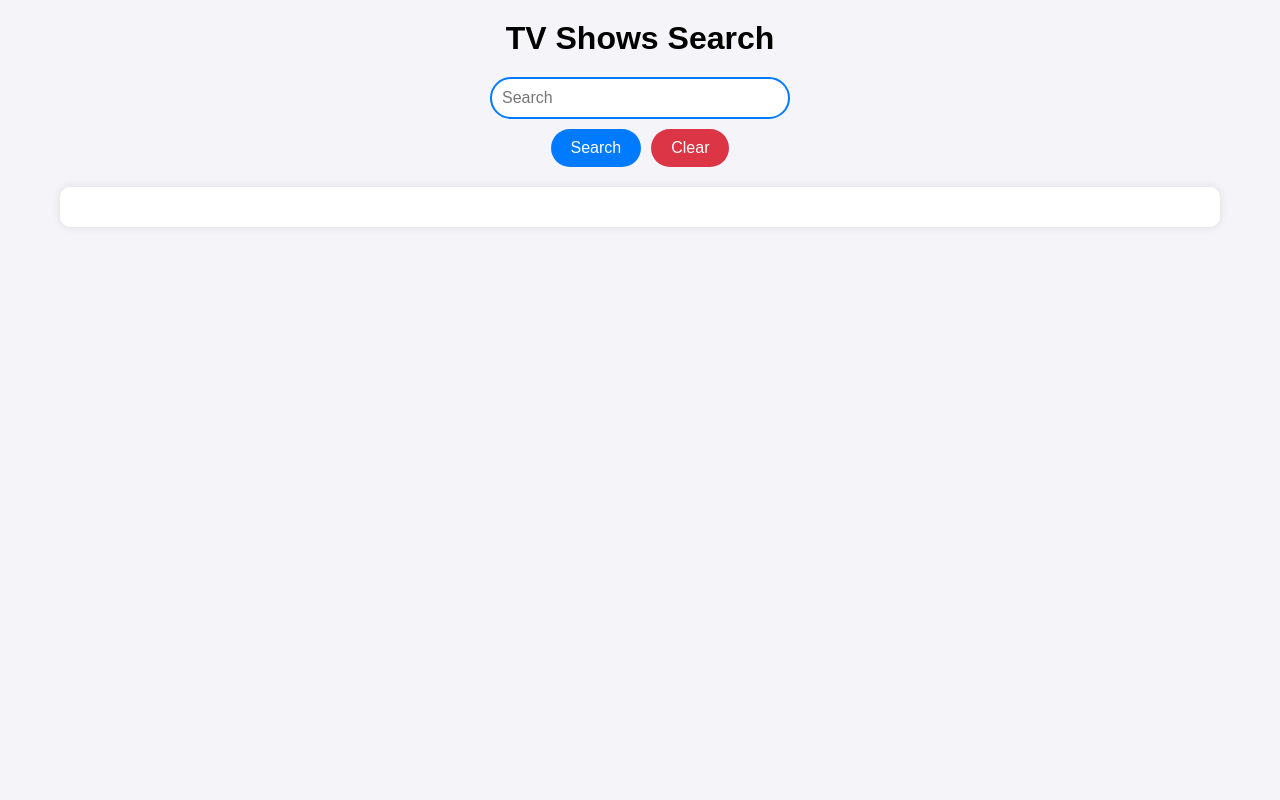
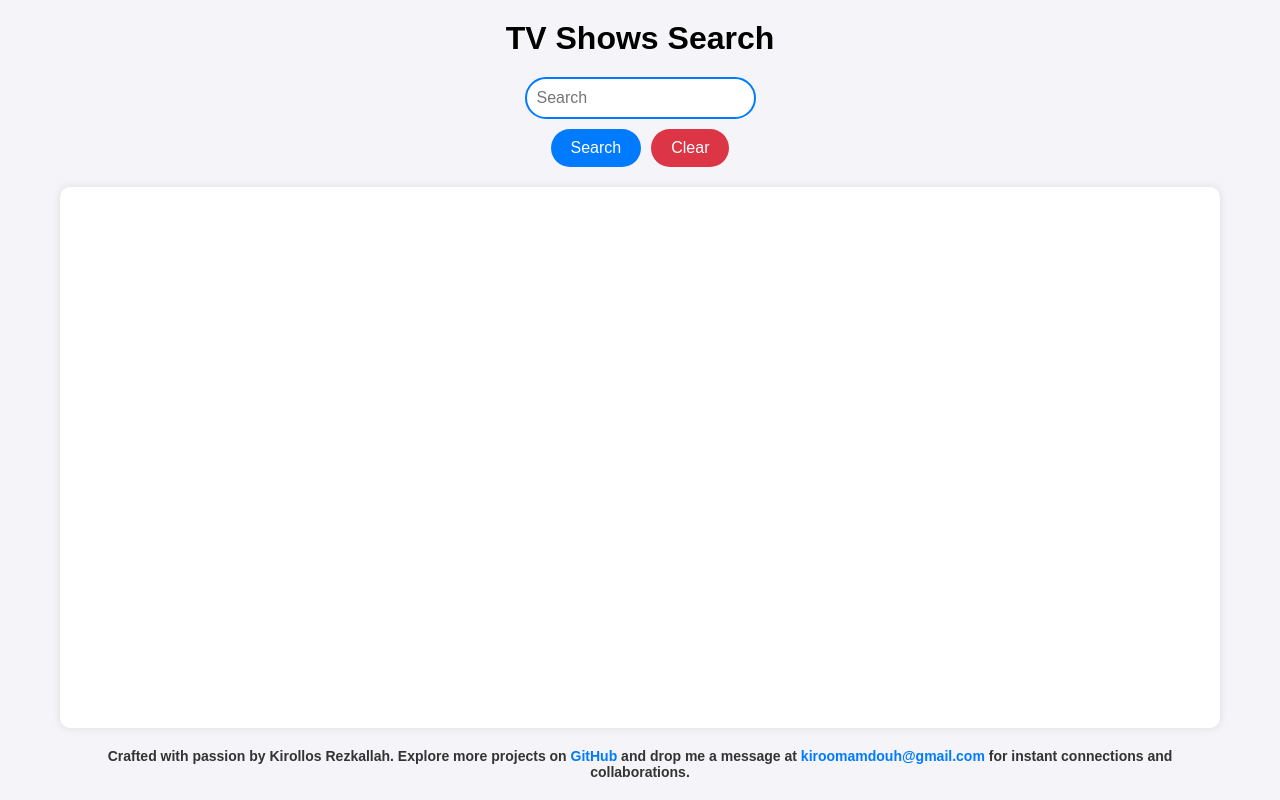
Before and after one commit to Kirollos-Rezkallah/tv-shows-search, a plain HTML site: page index.html in a window 1280 px wide. Drawn offline with nearby package versions, Linux system fonts and the light colour scheme.

Commit message:
Add more features and README file

```diff
--- a/index.html
+++ b/index.html
@@ -28,8 +28,13 @@
         </div>
       </form>
       <div id="image-container"></div>
+      <h2>
+        <p>
+          Crafted with passion by Kirollos Rezkallah. Explore more projects on <a href="https://github.com/Kirollos-Rezkallah">GitHub</a> and drop me a message at
+          <a href="mailto:kiroomamdouh@gmail.com">kiroomamdouh@gmail.com</a> for instant connections and collaborations.
+        </p>
+      </h2>
     </div>
-
     <script src="https://cdn.jsdelivr.net/npm/axios@1.6.7/dist/axios.min.js"></script>
     <script src="app.js"></script>
   </body>
--- a/styles.css
+++ b/styles.css
@@ -20,10 +20,14 @@ body {
   max-width: 1200px;
   padding: 20px;
   text-align: center;
+  display: flex;
+  flex-direction: column;
+  justify-content: flex-start;
+  align-items: center;
+  flex-grow: 1;
 }
 
-h1,
-h2 {
+h1 {
   margin-bottom: 20px;
 }
 
@@ -89,12 +93,29 @@ button:hover {
   background-color: #fff;
   border-radius: 10px;
   box-shadow: 0 0 10px rgba(0, 0, 0, 0.1);
+  flex-grow: 1;
 }
 
 #image-container img {
   width: 100%;
   height: auto;
   border-radius: 10px;
+}
+
+h2 {
+  margin-top: auto;
+  font-size: 14px;
+  color: #333;
+  margin-top: 20px;
+}
+
+h2 a {
+  color: #007bff;
+  text-decoration: none;
+}
+
+h2 a:hover {
+  text-decoration: underline;
 }
 
 @media (max-width: 768px) {
```
Also changed, not shown: README.md (added).
